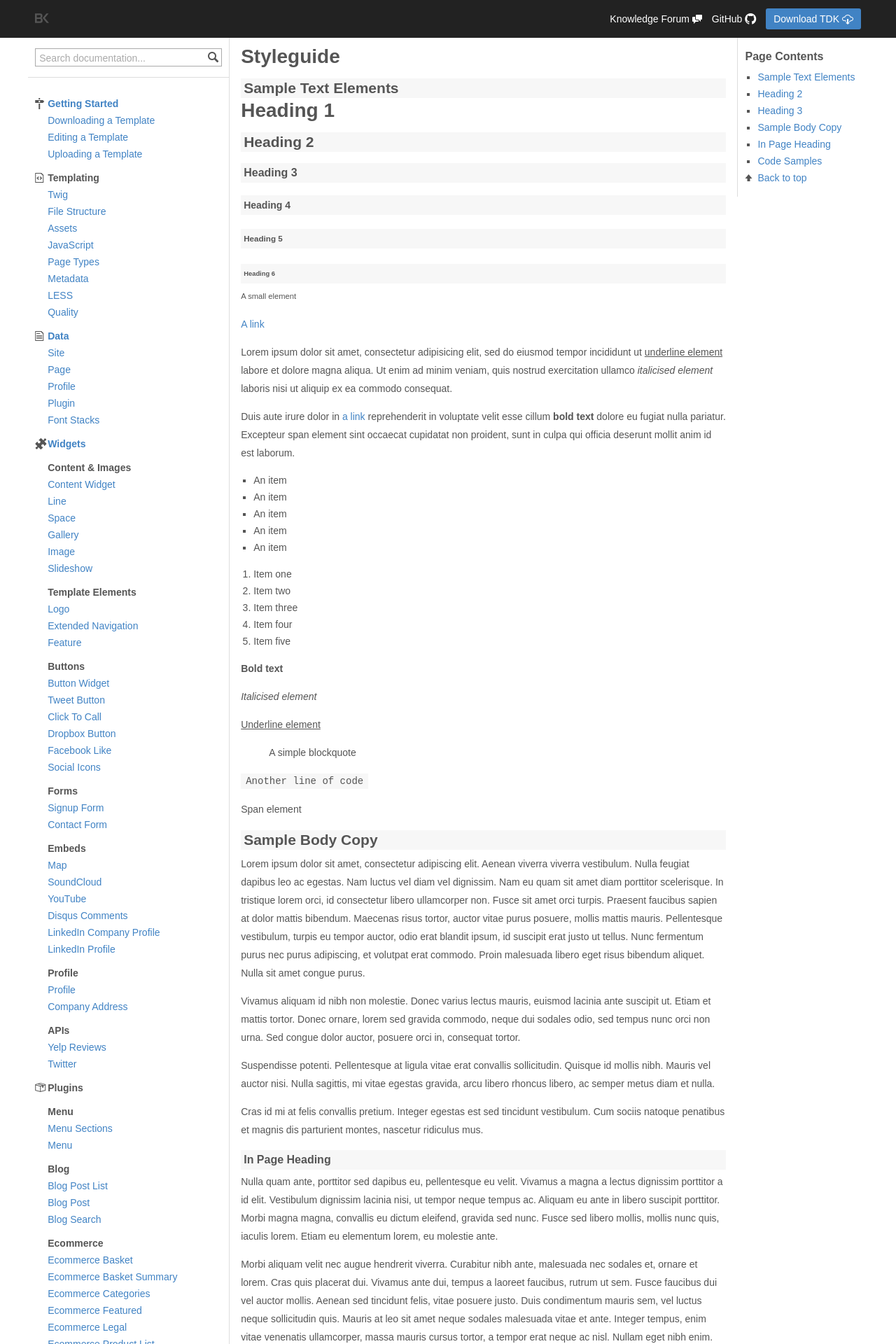
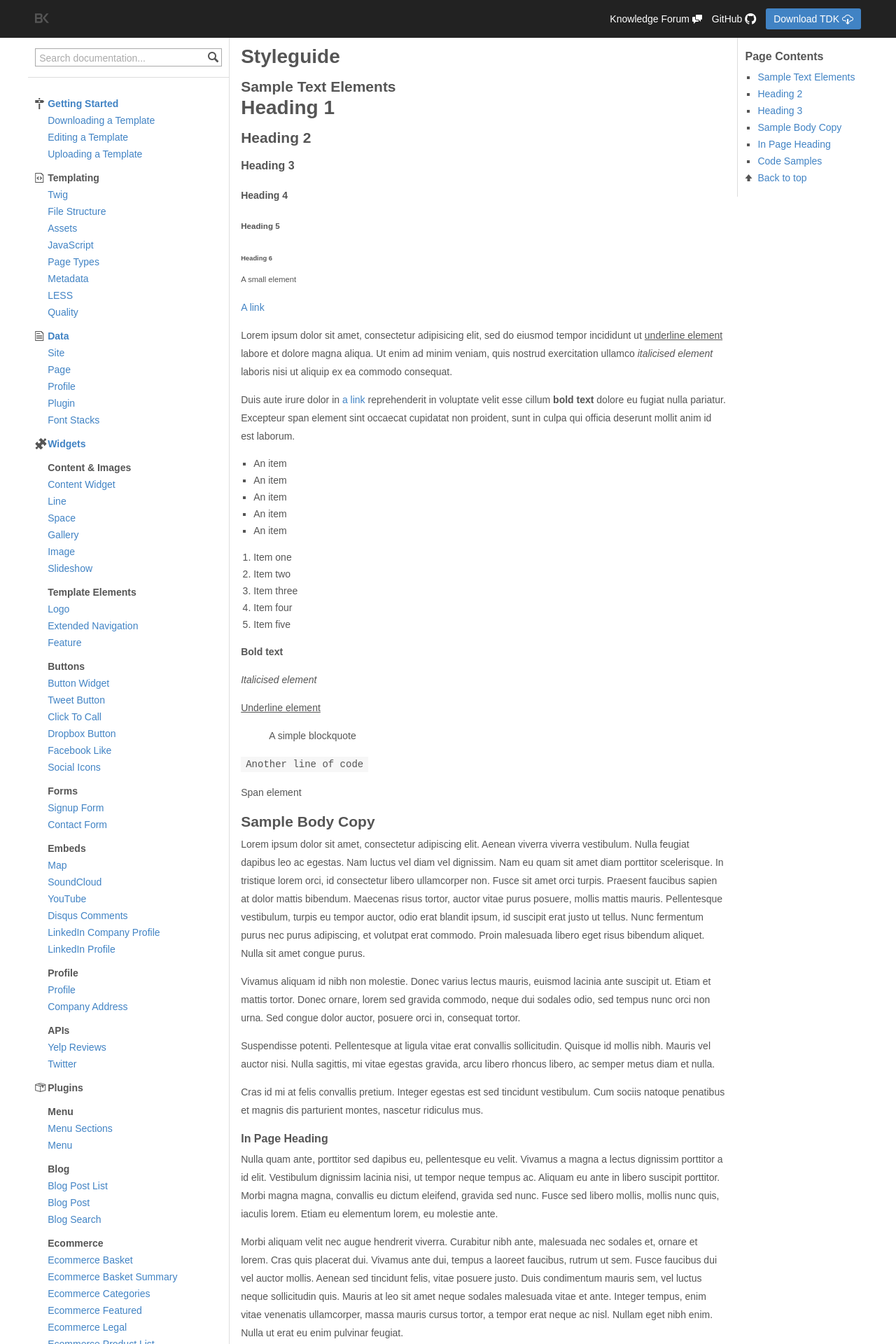
Before and after one commit to rusic/documentation, a Jekyll site: the page built from styleguide.md, in a window 1280 px wide. Shown: the top 1920 px of the page at 70% size. Built offline with Jekyll 4.4.1, drawn with Linux system fonts in a browser that asks for light colours.

Commit message:
Removes target heading styles, smooth scroll plugin is bringing up a browser issue and prevents the styles being applied

```diff
--- a/_sass/_main.scss
+++ b/_sass/_main.scss
@@ -68,13 +68,11 @@ body {
 		margin-bottom: 0.3em;
 		position: relative;
 		clear: both;
-		&[id] {
-			padding: 2px 4px;
-			background: darken($light-background, 3%);
-		}
-		&:target {
-			background: $highlighted-text;
-		}
+	}
+
+	h3, legend {
+		font-weight: bold;
+		font-size: 16px;
 	}
 
 	p {
@@ -426,12 +424,6 @@ fieldset {
 		background: $highlighted-text;
 	}
 
-// Headings
-h3, legend {
-	font-weight: bold;
-	font-size: 16px;
-}
-
 // Mobile
 @media (min-width: 320px) and (max-width: 767px) {
 
```
